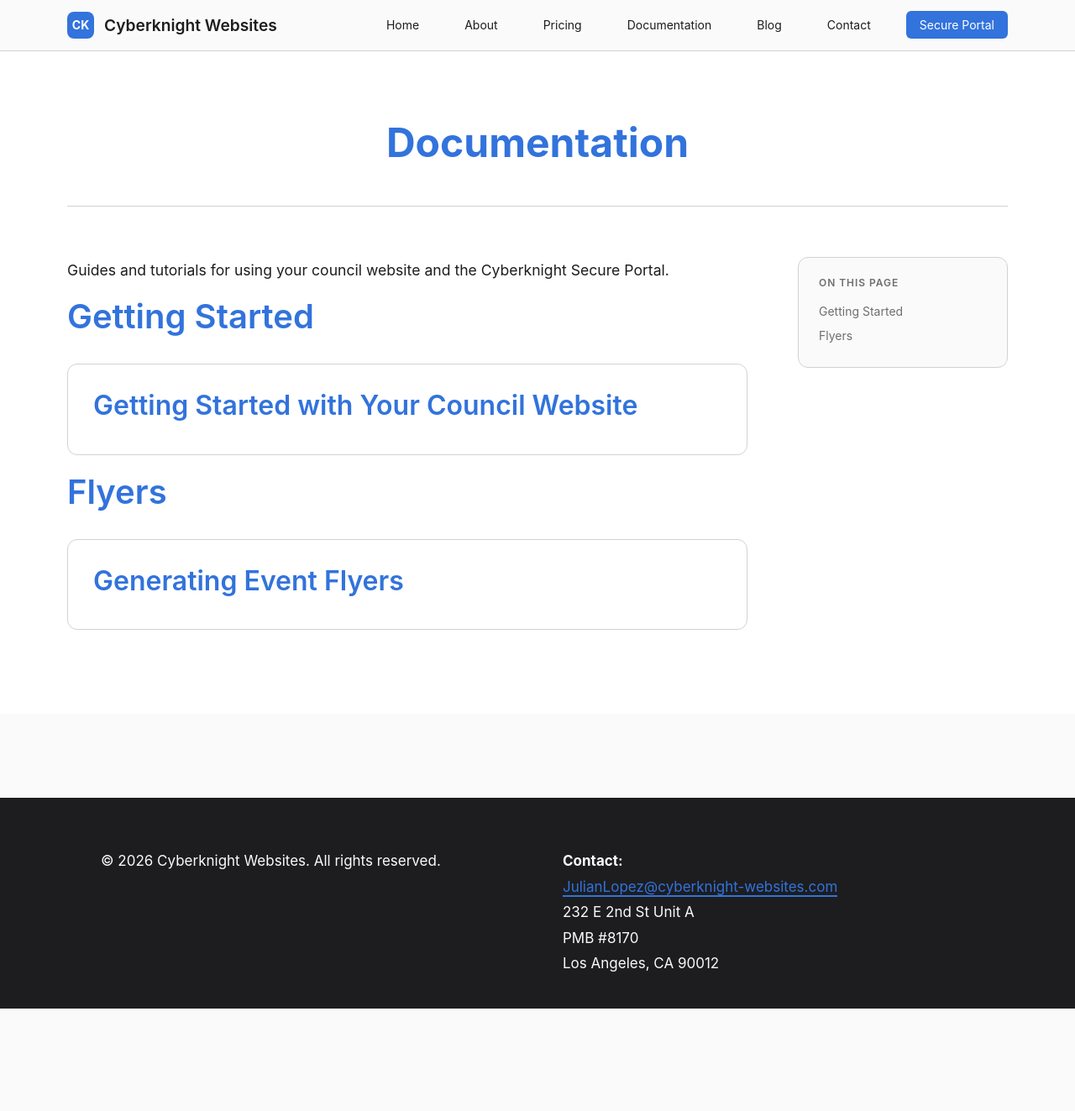
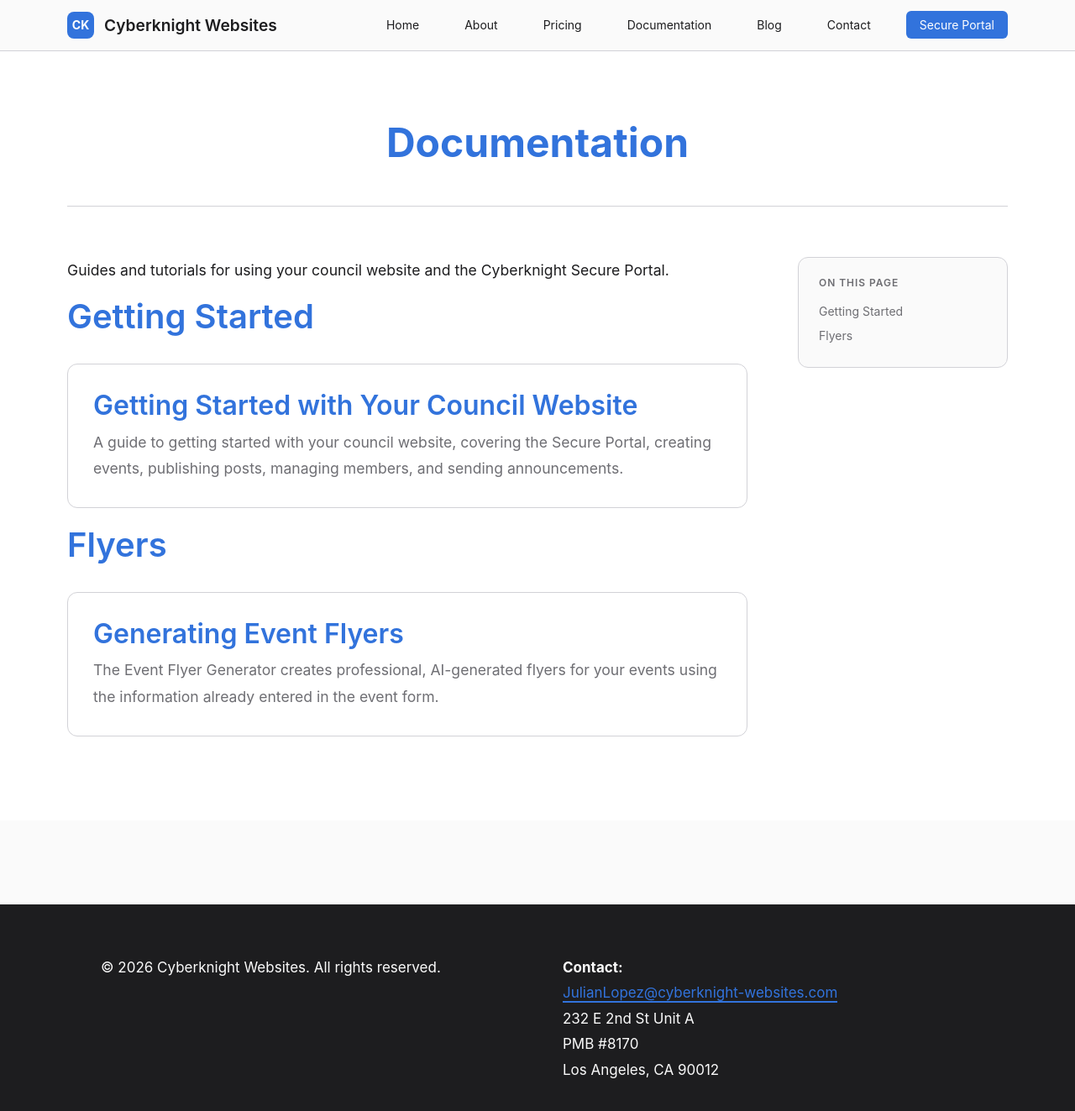
Before and after one commit to Cyberknight-Websites-Org/cyberknight-corporate-website, a Jekyll site: the page built from docs/index.md, in a window 1280 px wide and 1328 px high. Shown: the top 1323 px of the window at 84% size. Built offline with Jekyll 4.4.1, drawn with Linux system fonts in a browser that asks for light colours.

Commit message:
Add descriptions to doc cards on docs index page
Add section and description front matter to each documentation file,
and update the docs index to pull descriptions dynamically via Liquid
loops grouped by section.

Co-Authored-By: Claude Sonnet 4.6 <noreply@anthropic.com>

```diff
--- a/_documentation/generating-event-flyers.md
+++ b/_documentation/generating-event-flyers.md
@@ -2,6 +2,8 @@
 layout: doc
 title: Generating Event Flyers
 permalink: /docs/generating-event-flyers/
+section: flyers
+description: The Event Flyer Generator creates professional, AI-generated flyers for your events using the information already entered in the event form.
 ---
 
 The Event Flyer Generator creates professional, AI-generated flyers for your events using the information already entered in the event form.
--- a/_documentation/getting-started.md
+++ b/_documentation/getting-started.md
@@ -2,6 +2,8 @@
 layout: doc
 title: Getting Started with Your Council Website
 permalink: /docs/getting-started/
+section: getting-started
+description: A guide to getting started with your council website, covering the Secure Portal, creating events, publishing posts, managing members, and sending announcements.
 ---
 
 *This is a stub guide for demonstration purposes.*
--- a/docs/index.md
+++ b/docs/index.md
@@ -8,12 +8,20 @@ Guides and tutorials for using your council website and the Cyberknight Secure P
 
 ## Getting Started
 
+{% assign section_docs = site.documentation | where: "section", "getting-started" %}
+{% for doc in section_docs %}
 <div class="doc-item">
-  <h3><a href="/docs/getting-started/">Getting Started with Your Council Website</a></h3>
+  <h3><a href="{{ doc.url | relative_url }}">{{ doc.title }}</a></h3>
+  {% if doc.description %}<p>{{ doc.description }}</p>{% endif %}
 </div>
+{% endfor %}
 
 ## Flyers
 
+{% assign section_docs = site.documentation | where: "section", "flyers" %}
+{% for doc in section_docs %}
 <div class="doc-item">
-  <h3><a href="/docs/generating-event-flyers/">Generating Event Flyers</a></h3>
+  <h3><a href="{{ doc.url | relative_url }}">{{ doc.title }}</a></h3>
+  {% if doc.description %}<p>{{ doc.description }}</p>{% endif %}
 </div>
+{% endfor %}
```
